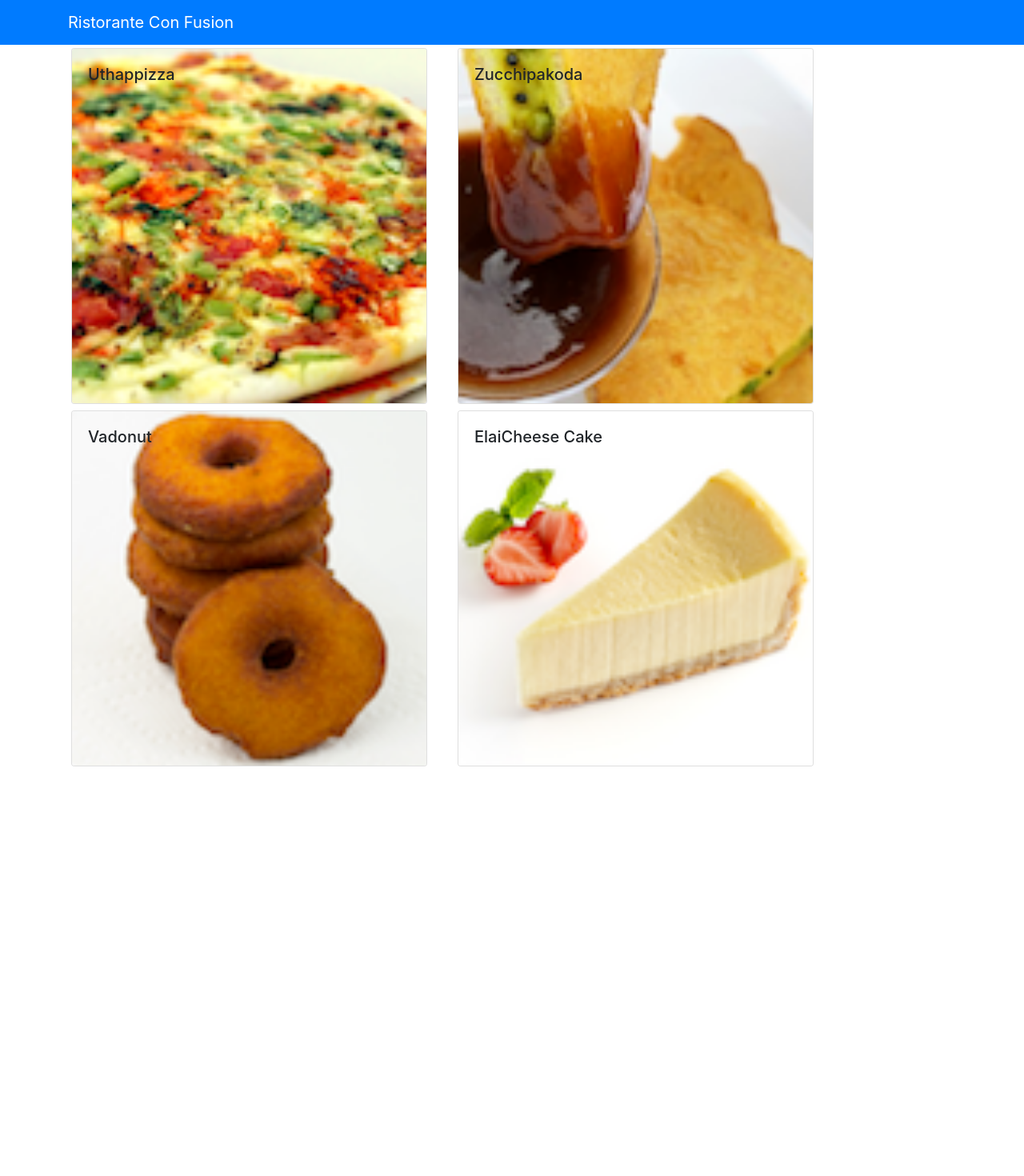
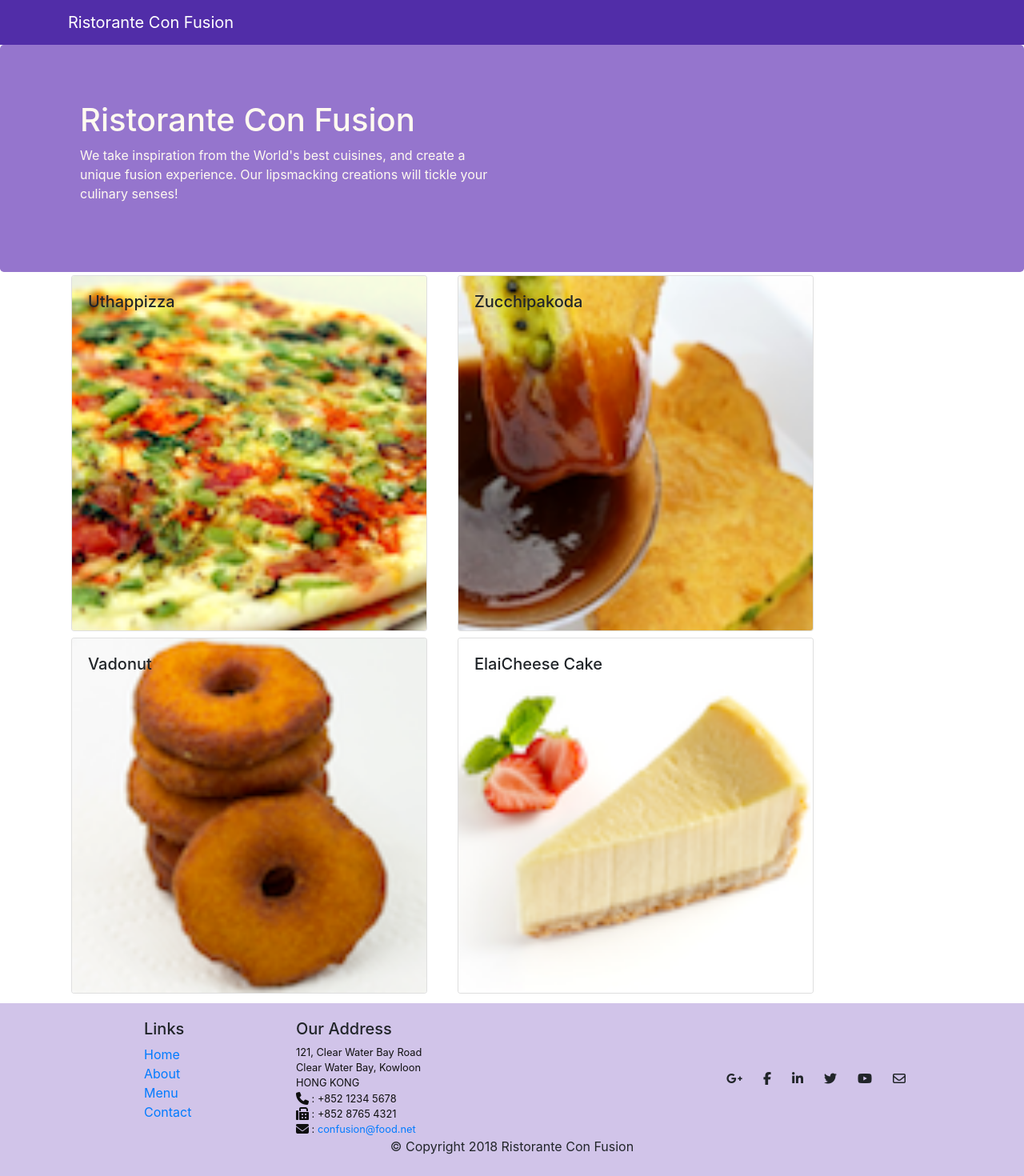
Before and after one commit to alikk351/React, a React (Create React App) app: page / in a window 1280 px wide. Shown: the top 1470 px of the page at 80% size. Before the commit the page ends 970 px from the top, so only its background shows below. Built offline with nearby package versions, Linux system fonts and the light colour scheme.

Commit message:
add header/footer

```diff
--- a/public/index.html
+++ b/public/index.html
@@ -25,6 +25,8 @@
   <link rel="stylesheet" href="https://cdn.jsdelivr.net/npm/bootstrap@4.5.3/dist/css/bootstrap.min.css"
     integrity="sha384-TX8t27EcRE3e/ihU7zmQxVncDAy5uIKz4rEkgIXeMed4M0jlfIDPvg6uqKI2xXr2" crossorigin="anonymous">
   <title>React App</title>
+  <script src="https://use.fontawesome.com/7f441fcdcf.js"></script>
+  <link rel="stylesheet" href="styles.css">
 </head>
 
 <body>
--- /dev/null
+++ b/public/styles.css
@@ -0,0 +1,34 @@
+.row-header {
+    margin: 0px auto;
+    padding: 0px auto;
+}
+
+.row-content {
+    margin: 0px auto;
+    padding: 50px 0px 50px 0px;
+    border-bottom: 1px ridge;
+    min-height: 400px;
+}
+
+.footer {
+    background-color: #D1C4E9;
+    margin: 0px auto;
+    padding: 20px 0px 20px 0px;
+}
+
+.jumbotron {
+    padding: 70px 30px 70px 30px;
+    margin: 0px auto;
+    background: #9575CD;
+    color: floralwhite;
+}
+
+address {
+    font-size: 80%;
+    margin: 0px;
+    color: #0f0f0f;
+}
+
+.navbar-dark {
+    background-color: #512DA8;
+}
--- a/src/components/DishdetailComponent.jsx
+++ b/src/components/DishdetailComponent.jsx
@@ -3,6 +3,10 @@
 
 function DishDetail(props) {
     const dish = props.a_dish;
+
+    React.useEffect(() => {
+        console.log("DishDetail invoked");
+    });
 
     function DishdetailComponent(any_dish) {   // use it in MERN-auth to display a modal of a post
         if (any_dish === null) {
@@ -21,6 +25,7 @@
     }
 
     function renderComments(any_dish) {
+        console.log("Render invoked");
         if (any_dish === null) {
             return (<div></div>);
         } else {
@@ -39,7 +44,8 @@
                                         day: "2-digit"
                                     }).format(new Date(Date.parse(cmnt.date)))}</li>
                                     <br></br>
-                                </div>);
+                                </div>
+                            );
                         })}
                     </ul>
                 </div>
@@ -48,7 +54,7 @@
     }
 
     return (
-        <div className="container">
+        < div className="container" >
             <div className="row">
                 <div className="col-12 col-md-5 m-1">
                     {DishdetailComponent(dish)}
@@ -57,7 +63,7 @@
                     {renderComments(dish)}
                 </div>
             </div>
-        </div>
+        </div >
     );
 }
 
--- /dev/null
+++ b/src/components/Footer.jsx
@@ -0,0 +1,50 @@
+import React from "react";
+
+function Footer(props) {
+    return (
+        <div className="footer">
+            <div className="container">
+                <div className="row justify-content-center">
+                    <div className="col-4 offset-1 col-sm-2">
+                        <h5>Links</h5>
+                        <ul className="list-unstyled">
+                            <li><a href="#">Home</a></li>
+                            <li><a href="#">About</a></li>
+                            <li><a href="#">Menu</a></li>
+                            <li><a href="contactus.html">Contact</a></li>
+                        </ul>
+                    </div>
+                    <div className="col-7 col-sm-5">
+                        <h5>Our Address</h5>
+                        <address>
+                            121, Clear Water Bay Road<br />
+		              Clear Water Bay, Kowloon<br />
+		              HONG KONG<br />
+                            <i className="fa fa-phone fa-lg"></i> : +852 1234 5678<br />
+                            <i className="fa fa-fax fa-lg"></i> : +852 8765 4321<br />
+                            <i className="fa fa-envelope fa-lg"></i> : <a href="mailto:confusion@food.net">
+                                confusion@food.net</a>
+                        </address>
+                    </div>
+                    <div className="col-12 col-sm-4 align-self-center">
+                        <div className="text-center">
+                            <a className="btn btn-social-icon btn-google" href="http://google.com/+"><i className="fa fa-google-plus"></i></a>
+                            <a className="btn btn-social-icon btn-facebook" href="http://www.facebook.com/profile.php?id="><i className="fa fa-facebook"></i></a>
+                            <a className="btn btn-social-icon btn-linkedin" href="http://www.linkedin.com/in/"><i className="fa fa-linkedin"></i></a>
+                            <a className="btn btn-social-icon btn-twitter" href="http://twitter.com/"><i className="fa fa-twitter"></i></a>
+                            <a className="btn btn-social-icon btn-google" href="http://youtube.com/"><i className="fa fa-youtube"></i></a>
+                            <a className="btn btn-social-icon" href="mailto:"><i className="fa fa-envelope-o"></i></a>
+                        </div>
+                    </div>
+                </div>
+                <div className="row justify-content-center">
+                    <div className="col-auto">
+                        <p>© Copyright 2018 Ristorante Con Fusion</p>
+                    </div>
+                </div>
+            </div>
+        </div>
+    );
+}
+
+export default Footer;
--- /dev/null
+++ b/src/components/Header.jsx
@@ -0,0 +1,28 @@
+import React from "react";
+import { Navbar, NavbarBrand, Jumbotron } from "reactstrap";
+
+function Header() {
+    return (
+        <>
+            <Navbar dark>
+                <div className="container">
+                    <NavbarBrand href="/">Ristorante Con Fusion</NavbarBrand>
+                </div>
+            </Navbar>
+
+            <Jumbotron>
+                <div className="container">
+                    <div className="row row-header">
+                        <div className="col-12 col-sm-6">
+                            <h1>Ristorante Con Fusion</h1>
+                            <p>We take inspiration from the World's best cuisines, and create a unique
+                            fusion experience. Our lipsmacking creations will tickle your culinary senses!</p>
+                        </div>
+                    </div>
+                </div>
+            </Jumbotron>
+        </>
+    );
+}
+
+export default Header;
--- a/src/components/MainComponent.jsx
+++ b/src/components/MainComponent.jsx
@@ -1,8 +1,9 @@
-import { Navbar, NavbarBrand } from "reactstrap";
 import Menu from "./Menu"
 import DISHES from "./../shared/dishes";
 import { useState } from 'react';
 import DishDetail from "./DishdetailComponent";
+import Header from "./Header";
+import Footer from "./Footer";
 
 function Main(props) {
     const [dishes, changeDished] = useState(DISHES);
@@ -15,14 +16,12 @@
     return (
         <div>
 
-            <Navbar dark color="primary">
-                <div className="container">
-                    <NavbarBrand href="/">Ristorante Con Fusion</NavbarBrand>
-                </div>
-            </Navbar>
+            <Header />
 
             <Menu dishz={dishes} onchoose={handleClick} />
             <DishDetail a_dish={selectedDish} />  {/*it returns array and we nedd the first */}
+
+            <Footer />
 
         </div>
     );
```
